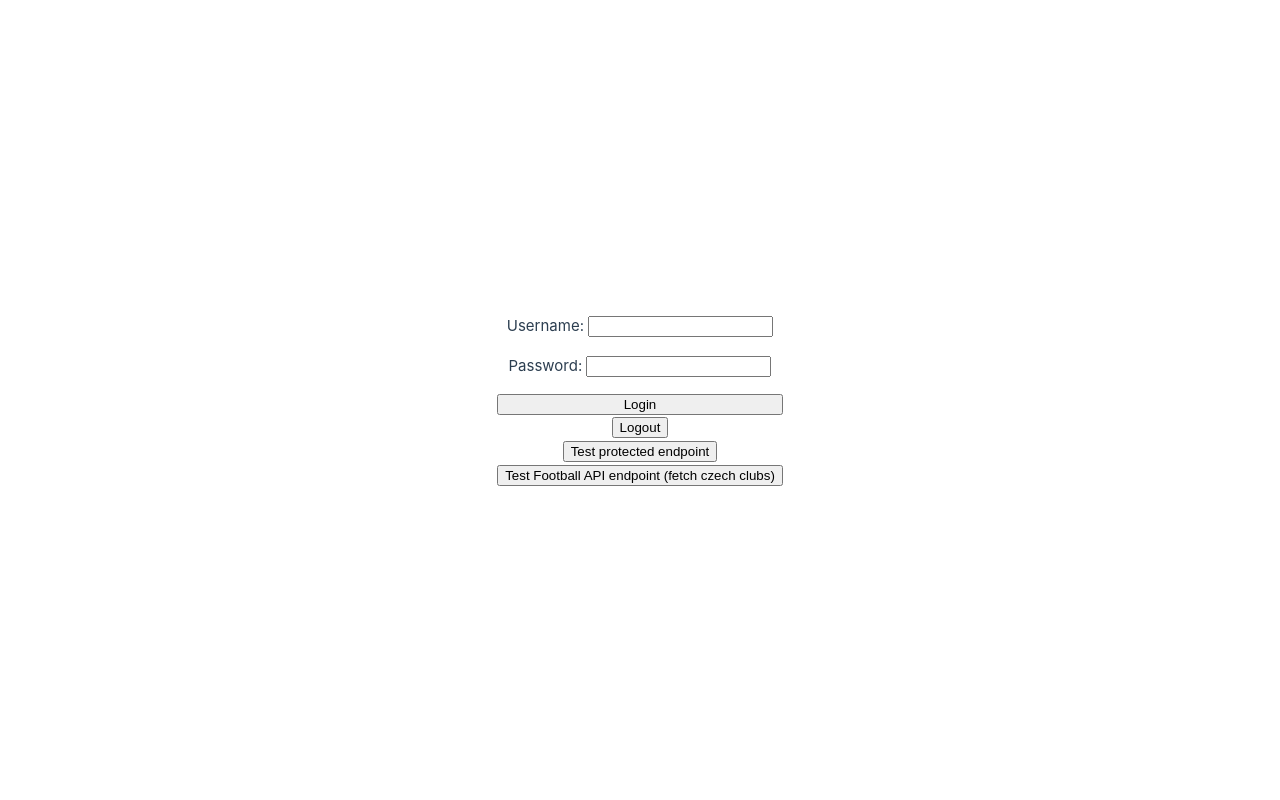
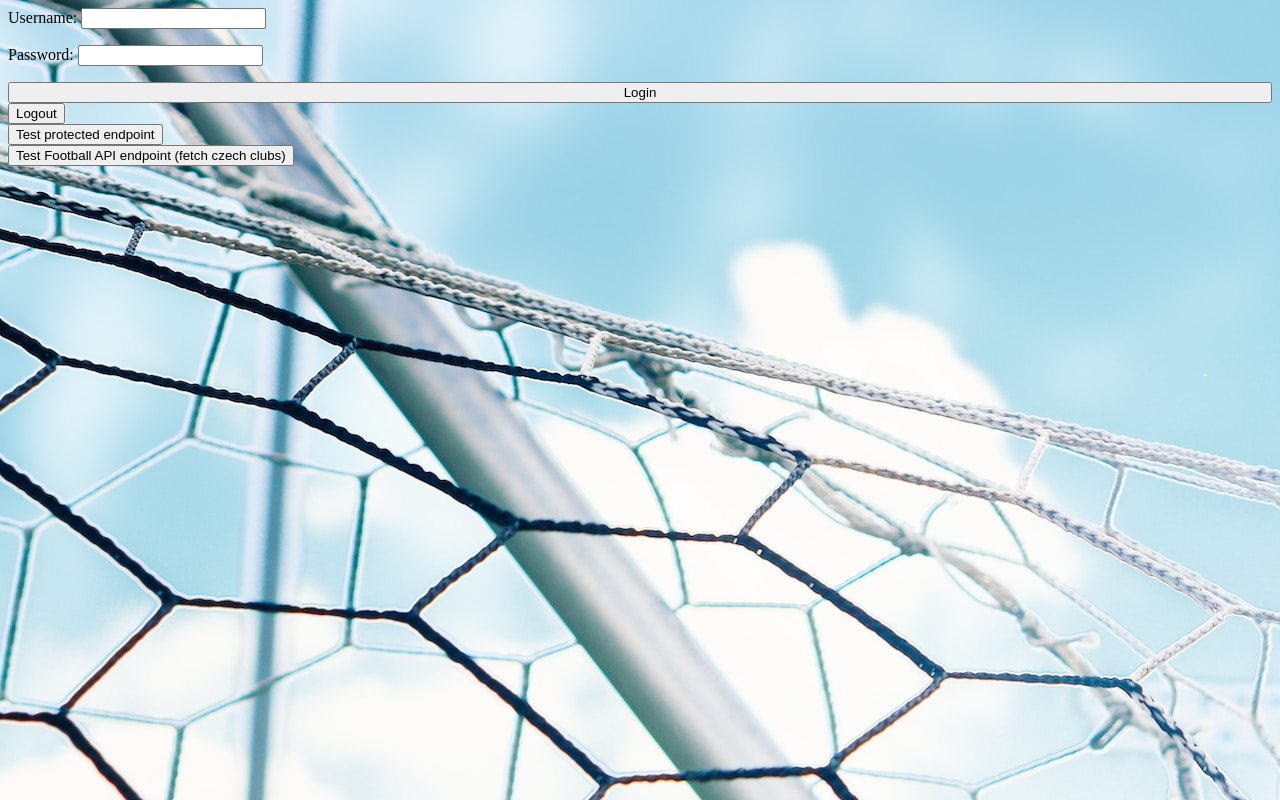
Before and after one commit to beyer96/football-card-collector, a Vue app: page / in a window 1280 px wide. Built offline with nearby package versions, Linux system fonts and the light colour scheme.

Commit message:
Remove some redundant files, import fontawesome and use background images

```diff
--- a/package.json
+++ b/package.json
@@ -14,6 +14,9 @@
   },
   "dependencies": {
     "@fortawesome/fontawesome-free": "^6.4.0",
+    "@fortawesome/fontawesome-svg-core": "^6.4.0",
+    "@fortawesome/free-solid-svg-icons": "^6.4.0",
+    "@fortawesome/vue-fontawesome": "^3.0.3",
     "pinia": "^2.1.3",
     "vue": "^3.3.4",
     "vue-router": "^4.2.2"
--- a/src/assets/base.css
+++ /dev/null
@@ -1,73 +0,0 @@
-/* color palette from <https://github.com/vuejs/theme> */
-:root {
-  --vt-c-white: #ffffff;
-  --vt-c-white-soft: #f8f8f8;
-  --vt-c-white-mute: #f2f2f2;
-
-  --vt-c-black: #181818;
-  --vt-c-black-soft: #222222;
-  --vt-c-black-mute: #282828;
-
-  --vt-c-indigo: #2c3e50;
-
-  --vt-c-divider-light-1: rgba(60, 60, 60, 0.29);
-  --vt-c-divider-light-2: rgba(60, 60, 60, 0.12);
-  --vt-c-divider-dark-1: rgba(84, 84, 84, 0.65);
-  --vt-c-divider-dark-2: rgba(84, 84, 84, 0.48);
-
-  --vt-c-text-light-1: var(--vt-c-indigo);
-  --vt-c-text-light-2: rgba(60, 60, 60, 0.66);
-  --vt-c-text-dark-1: var(--vt-c-white);
-  --vt-c-text-dark-2: rgba(235, 235, 235, 0.64);
-}
-
-/* semantic color variables for this project */
-:root {
-  --color-background: var(--vt-c-white);
-  --color-background-soft: var(--vt-c-white-soft);
-  --color-background-mute: var(--vt-c-white-mute);
-
-  --color-border: var(--vt-c-divider-light-2);
-  --color-border-hover: var(--vt-c-divider-light-1);
-
-  --color-heading: var(--vt-c-text-light-1);
-  --color-text: var(--vt-c-text-light-1);
-
-  --section-gap: 160px;
-}
-
-@media (prefers-color-scheme: dark) {
-  :root {
-    --color-background: var(--vt-c-black);
-    --color-background-soft: var(--vt-c-black-soft);
-    --color-background-mute: var(--vt-c-black-mute);
-
-    --color-border: var(--vt-c-divider-dark-2);
-    --color-border-hover: var(--vt-c-divider-dark-1);
-
-    --color-heading: var(--vt-c-text-dark-1);
-    --color-text: var(--vt-c-text-dark-2);
-  }
-}
-
-*,
-*::before,
-*::after {
-  box-sizing: border-box;
-  margin: 0;
-  font-weight: normal;
-}
-
-body {
-  min-height: 100vh;
-  color: var(--color-text);
-  background: var(--color-background);
-  transition: color 0.5s, background-color 0.5s;
-  line-height: 1.6;
-  font-family: Inter, -apple-system, BlinkMacSystemFont, 'Segoe UI', Roboto, Oxygen, Ubuntu,
-    Cantarell, 'Fira Sans', 'Droid Sans', 'Helvetica Neue', sans-serif;
-  font-size: 15px;
-  text-rendering: optimizeLegibility;
-  -webkit-font-smoothing: antialiased;
-  -moz-osx-font-smoothing: grayscale;
-}
--- a/src/assets/main.css
+++ /dev/null
@@ -1,33 +0,0 @@
-@import './base.css';
-
-#app {
-  max-width: 1280px;
-  margin: 0 auto;
-  padding: 2rem;
-
-  font-weight: normal;
-}
-
-a,
-.green {
-  text-decoration: none;
-  color: hsla(160, 100%, 37%, 1);
-  transition: 0.4s;
-}
-
-@media (hover: hover) {
-  a:hover {
-    background-color: hsla(160, 100%, 37%, 0.2);
-  }
-}
-
-@media (min-width: 1024px) {
-  body {
-    display: flex;
-    justify-content: center;
-    align-items: center;
-    flex-direction: column;
-    gap: 20px;
-    text-align: center;
-  }
-}
--- a/src/main.ts
+++ b/src/main.ts
@@ -1,14 +1,21 @@
-import './assets/main.css'
+import { createApp } from "vue";
+import { createPinia } from "pinia";
+import { library } from '@fortawesome/fontawesome-svg-core';
+import { FontAwesomeIcon } from '@fortawesome/vue-fontawesome';
 
-import { createApp } from 'vue'
-import { createPinia } from 'pinia'
+import "./stylesheets/main.scss";
 
-import App from './App.vue'
-import router from './router'
+import App from "./App.vue";
+import router from "./router";
+import { solidIcons } from "./utils/fontAwesome";
 
-const app = createApp(App)
+solidIcons.forEach(icon => library.add(icon));
 
-app.use(createPinia())
-app.use(router)
+const app = createApp(App);
 
-app.mount('#app')
+app.use(createPinia());
+app.use(router);
+
+app.component("font-awesome-icon", FontAwesomeIcon);
+
+app.mount('#app');
--- /dev/null
+++ b/src/stylesheets/global.scss
@@ -0,0 +1,7 @@
+body {
+  background-image: url("../assets/images/background-net.jpg");
+
+  .logged-in {
+    background-image: url("../assets/images/background-pitch.jpg");
+  }
+}
--- /dev/null
+++ b/src/stylesheets/main.scss
@@ -0,0 +1 @@
+@import "./global.scss";
--- /dev/null
+++ b/src/utils/fontAwesome.ts
@@ -0,0 +1,9 @@
+import { faFutbol } from '@fortawesome/free-solid-svg-icons'
+
+export const addIconsToProject = (iconsArray: string[], callback: (icon: string) => void) => {
+  iconsArray.forEach(icon => callback(icon));
+};
+
+export const solidIcons = [
+  faFutbol,
+];
```
Also changed, not shown: src/assets/logo.svg (deleted), 1 other file (tests, documents, lock files or other folders).
